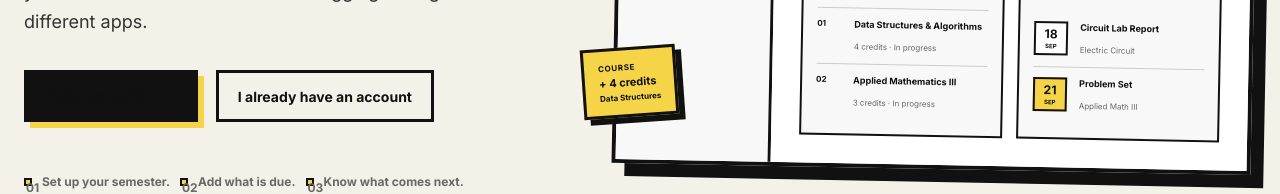
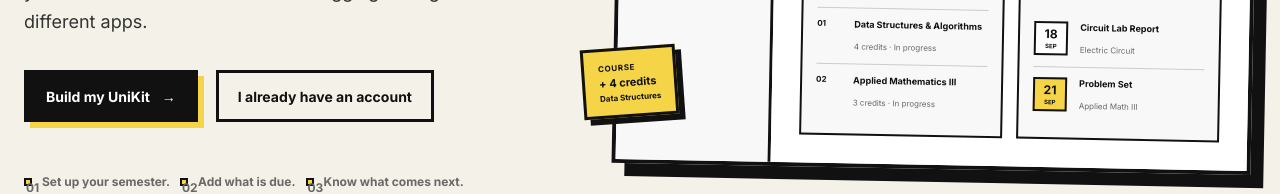
Before and after one commit to nuha-samson/UniKit, a React (Vite) app in the folder frontend/: page / in a window 1280 px wide. Shown: the part 624-818 px from the top of the page. Built offline with nearby package versions, Linux system fonts and the light colour scheme.

Commit message:
Update landing.css

```diff
--- a/frontend/src/pages/landing.css
+++ b/frontend/src/pages/landing.css
@@ -1714,3 +1714,9 @@
     transition: none;
   }
 }
+
+
+
+.hero-copy .hero-actions .hero-primary , .landing-final .final-grid .final-right .final-button{
+color:#fff;
+}
```
